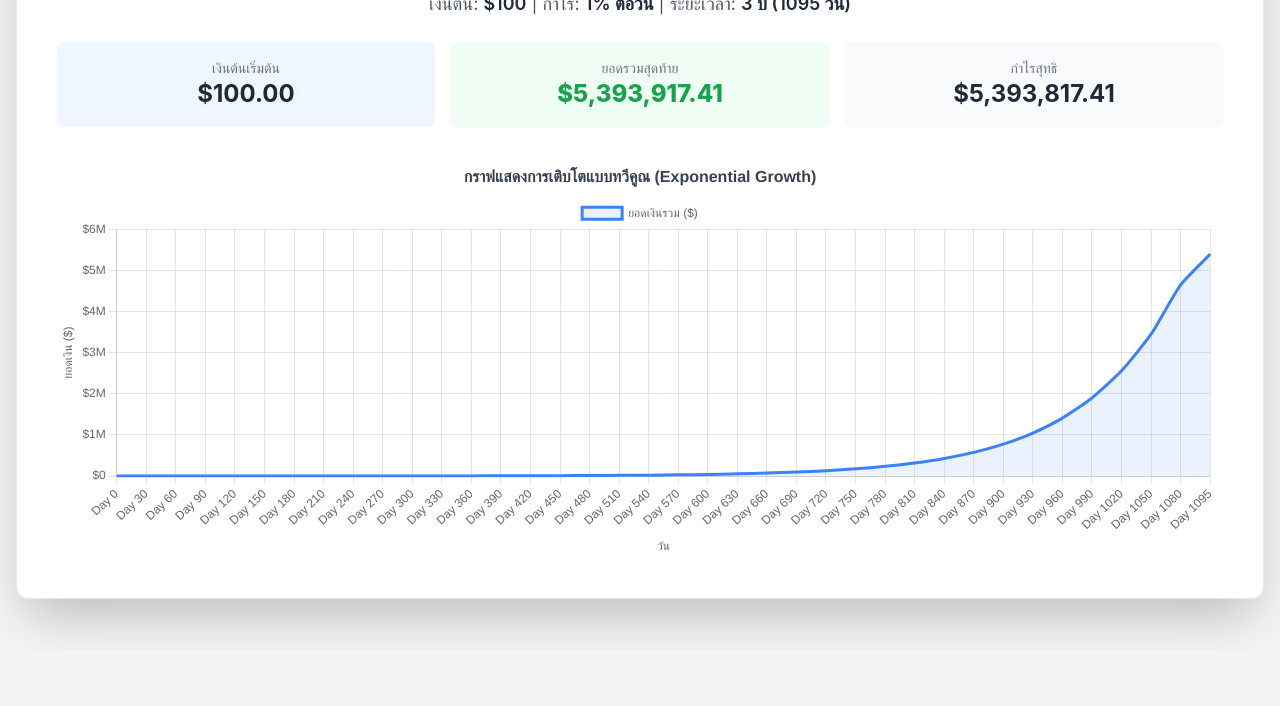
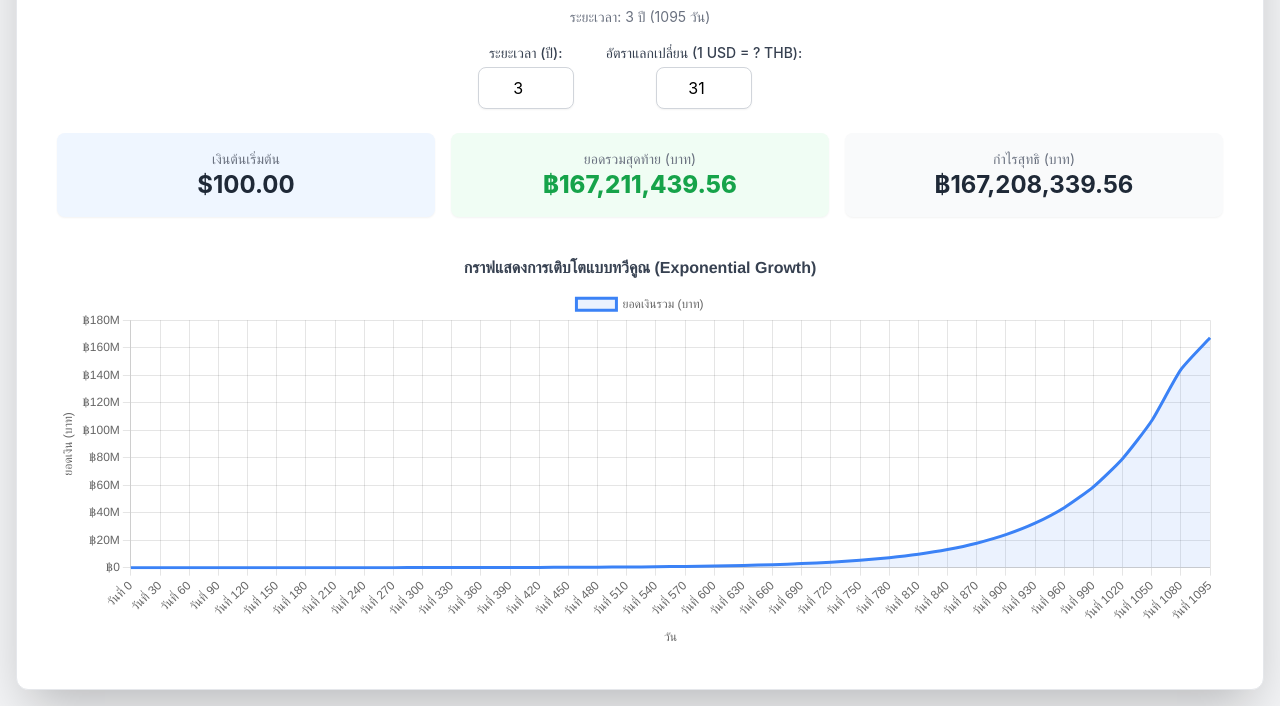
Before and after one commit to jamorn/Compound_Interest_Chart, a plain HTML site: page index.html in a window 1280 px wide. Shown: the part 150-856 px from the top of the page. Before the commit the page ends 800 px from the top, so only its background shows below. Drawn offline with nearby package versions, Linux system fonts and the light colour scheme.

Commit message:
Update index.html
เพิ่ม  input text

```diff
--- a/index.html
+++ b/index.html
@@ -3,7 +3,7 @@
 <head>
     <meta charset="UTF-8">
     <meta name="viewport" content="width=device-width, initial-scale=1.0">
-    <title>พลังดอกเบี้ยทบต้น: 100 USD @ 1% ต่อวัน (3 ปี)</title>
+    <title>พลังดอกเบี้ยทบต้น: เครื่องมือคำนวณ</title>
     <!-- Tailwind CSS CDN -->
     <script src="https://cdn.tailwindcss.com"></script>
     <!-- Chart.js CDN -->
@@ -25,11 +25,26 @@
 
     <div class="container mx-auto bg-white p-6 md:p-10 rounded-xl shadow-2xl border border-gray-200">
         <h1 class="text-3xl sm:text-4xl font-extrabold text-blue-700 mb-2 text-center">
-            🚀 การเติบโตของเงินทุนด้วยดอกเบี้ยทบต้น
+            🚀 เครื่องมือคำนวณการเติบโตของเงินทุน
         </h1>
         <p class="text-base sm:text-lg text-gray-600 mb-6 text-center">
-            เงินต้น: <span class="font-semibold text-gray-800">$100</span> | กำไร: <span class="font-semibold text-gray-800">1% ต่อวัน</span> | ระยะเวลา: <span class="font-semibold text-gray-800">3 ปี (1095 วัน)</span>
+            เงินต้น: <span class="font-semibold text-gray-800">$100</span> | กำไร: <span class="font-semibold text-gray-800">1% ต่อวัน</span>
         </p>
+        <p class="text-center text-sm text-gray-500 mb-4">
+            ระยะเวลา: <span id="durationDisplay">3 ปี (1095 วัน)</span>
+        </p>
+
+        <!-- Input Section for Year and Exchange Rate -->
+        <div class="flex flex-col sm:flex-row items-center justify-center mb-6 space-y-4 sm:space-y-0 sm:space-x-8">
+            <div class="flex flex-col items-center">
+                <label for="yearInput" class="text-sm font-medium text-gray-700 mb-1">ระยะเวลา (ปี):</label>
+                <input type="number" id="yearInput" value="3" step="1" min="1" max="5" class="w-24 px-4 py-2 text-center border border-gray-300 rounded-lg shadow-sm focus:outline-none focus:ring-2 focus:ring-blue-500 focus:border-blue-500 transition-colors duration-200">
+            </div>
+            <div class="flex flex-col items-center">
+                <label for="exchangeRateInput" class="text-sm font-medium text-gray-700 mb-1">อัตราแลกเปลี่ยน (1 USD = ? THB):</label>
+                <input type="number" id="exchangeRateInput" value="31" step="0.01" class="w-24 px-4 py-2 text-center border border-gray-300 rounded-lg shadow-sm focus:outline-none focus:ring-2 focus:ring-blue-500 focus:border-blue-500 transition-colors duration-200">
+            </div>
+        </div>
 
         <!-- Summary Section -->
         <div class="grid grid-cols-1 sm:grid-cols-3 gap-4 mb-8 text-center">
@@ -38,11 +53,11 @@
                 <p class="text-2xl font-bold text-gray-800">$100.00</p>
             </div>
             <div class="bg-green-50 p-4 rounded-lg shadow-sm">
-                <p class="text-sm text-gray-500">ยอดรวมสุดท้าย</p>
+                <p class="text-sm text-gray-500">ยอดรวมสุดท้าย (บาท)</p>
                 <p id="finalAmount" class="text-2xl font-extrabold text-green-600">กำลังคำนวณ...</p>
             </div>
             <div class="bg-gray-50 p-4 rounded-lg shadow-sm">
-                <p class="text-sm text-gray-500">กำไรสุทธิ</p>
+                <p class="text-sm text-gray-500">กำไรสุทธิ (บาท)</p>
                 <p id="netProfit" class="text-2xl font-bold text-gray-800">กำลังคำนวณ...</p>
             </div>
         </div>
@@ -55,45 +70,60 @@
 
     <script>
         document.addEventListener('DOMContentLoaded', () => {
-            const initialCapital = 100;
+            const initialCapitalUSD = 100;
             const dailyRate = 0.01;
-            const totalDays = 3 * 365;
+
+            const yearInput = document.getElementById('yearInput');
+            const exchangeRateInput = document.getElementById('exchangeRateInput');
+            const durationDisplay = document.getElementById('durationDisplay');
+            const finalAmountElement = document.getElementById('finalAmount');
+            const netProfitElement = document.getElementById('netProfit');
+            const ctx = document.getElementById('compoundingChart').getContext('2d');
+
+            let compoundingChart = null; // Reference to the chart instance
+
+            function updateChartAndSummary() {
+                const years = parseInt(yearInput.value) || 0;
+                const totalDays = years * 365;
+                const exchangeRate = parseFloat(exchangeRateInput.value) || 0;
+
+                durationDisplay.textContent = `${years} ปี (${totalDays} วัน)`;
 
                 const labels = [];
                 const dataPoints = [];
-            let currentBalance = initialCapital;
+                let currentBalanceUSD = initialCapitalUSD;
 
                 // Generate data points for the chart
                 for (let day = 0; day <= totalDays; day++) {
                     if (day % 30 === 0 || day === totalDays) {
-                    labels.push(`Day ${day}`);
-                    dataPoints.push(parseFloat(currentBalance.toFixed(2)));
+                        const currentBalanceTHB = currentBalanceUSD * exchangeRate;
+                        labels.push(`วันที่ ${day}`);
+                        dataPoints.push(parseFloat(currentBalanceTHB.toFixed(2)));
                     }
 
                     if (day < totalDays) {
-                    currentBalance *= (1 + dailyRate);
+                        currentBalanceUSD *= (1 + dailyRate);
                     }
                 }
 
-            // Display final amounts in the summary section
-            const finalAmountElement = document.getElementById('finalAmount');
-            const netProfitElement = document.getElementById('netProfit');
+                // Display final amounts in the summary section in THB
+                const finalAmountTHB = dataPoints[dataPoints.length - 1];
+                const netProfitTHB = finalAmountTHB - (initialCapitalUSD * exchangeRate);
 
-            const finalAmount = dataPoints[dataPoints.length - 1];
-            const netProfit = finalAmount - initialCapital;
+                finalAmountElement.textContent = `฿${finalAmountTHB.toLocaleString('th-TH', { minimumFractionDigits: 2 })}`;
+                netProfitElement.textContent = `฿${netProfitTHB.toLocaleString('th-TH', { minimumFractionDigits: 2 })}`;
 
-            finalAmountElement.textContent = `$${finalAmount.toLocaleString('en-US', { minimumFractionDigits: 2 })}`;
-            netProfitElement.textContent = `$${netProfit.toLocaleString('en-US', { minimumFractionDigits: 2 })}`;
+                // Destroy old chart and create a new one
+                if (compoundingChart) {
+                    compoundingChart.destroy();
+                }
 
-            // Create the chart
-            const ctx = document.getElementById('compoundingChart').getContext('2d');
-
-            new Chart(ctx, {
+                compoundingChart = new Chart(ctx, {
                     type: 'line',
                     data: {
                         labels: labels,
                         datasets: [{
-                        label: 'ยอดเงินรวม ($)',
+                            label: 'ยอดเงินรวม (บาท)',
                             data: dataPoints,
                             borderColor: 'rgb(59, 130, 246)',
                             backgroundColor: 'rgba(59, 130, 246, 0.1)',
@@ -120,7 +150,7 @@
                                             label += ': ';
                                         }
                                         if (context.parsed.y !== null) {
-                                        label += new Intl.NumberFormat('en-US', { style: 'currency', currency: 'USD' }).format(context.parsed.y);
+                                            label += new Intl.NumberFormat('th-TH', { style: 'currency', currency: 'THB' }).format(context.parsed.y);
                                         }
                                         return label;
                                     }
@@ -132,11 +162,11 @@
                                 beginAtZero: true,
                                 title: {
                                     display: true,
-                                text: 'ยอดเงิน ($)'
+                                    text: 'ยอดเงิน (บาท)'
                                 },
                                 ticks: {
                                     callback: function(value, index, values) {
-                                    return new Intl.NumberFormat('en-US', { style: 'currency', currency: 'USD', notation: 'compact', compactDisplay: 'short' }).format(value);
+                                        return new Intl.NumberFormat('th-TH', { style: 'currency', currency: 'THB', notation: 'compact', compactDisplay: 'short' }).format(value);
                                     }
                                 }
                             },
@@ -149,6 +179,14 @@
                         }
                     }
                 });
+            }
+
+            // Initial chart render
+            updateChartAndSummary();
+
+            // Add event listeners to input fields
+            yearInput.addEventListener('input', updateChartAndSummary);
+            exchangeRateInput.addEventListener('input', updateChartAndSummary);
         });
     </script>
 </body>
```
Lines whose indentation alone changed are shown as unchanged.
